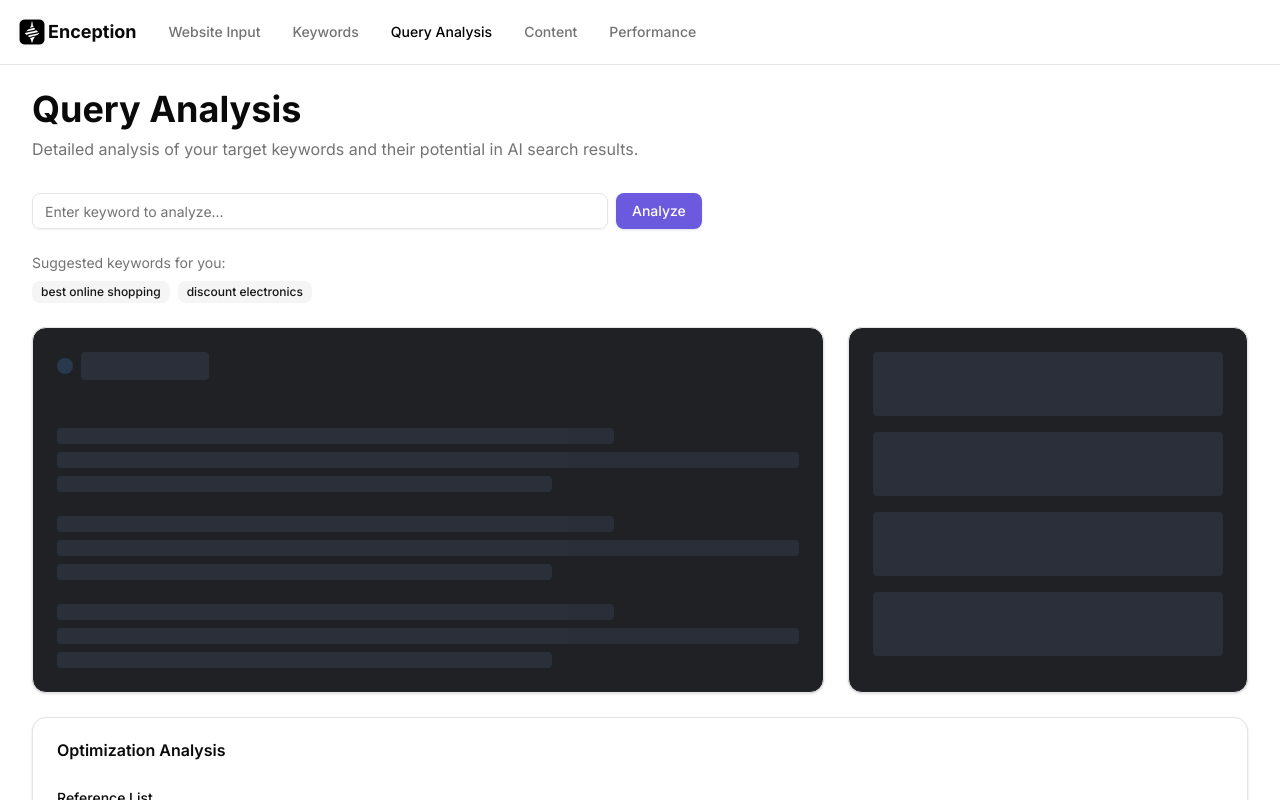
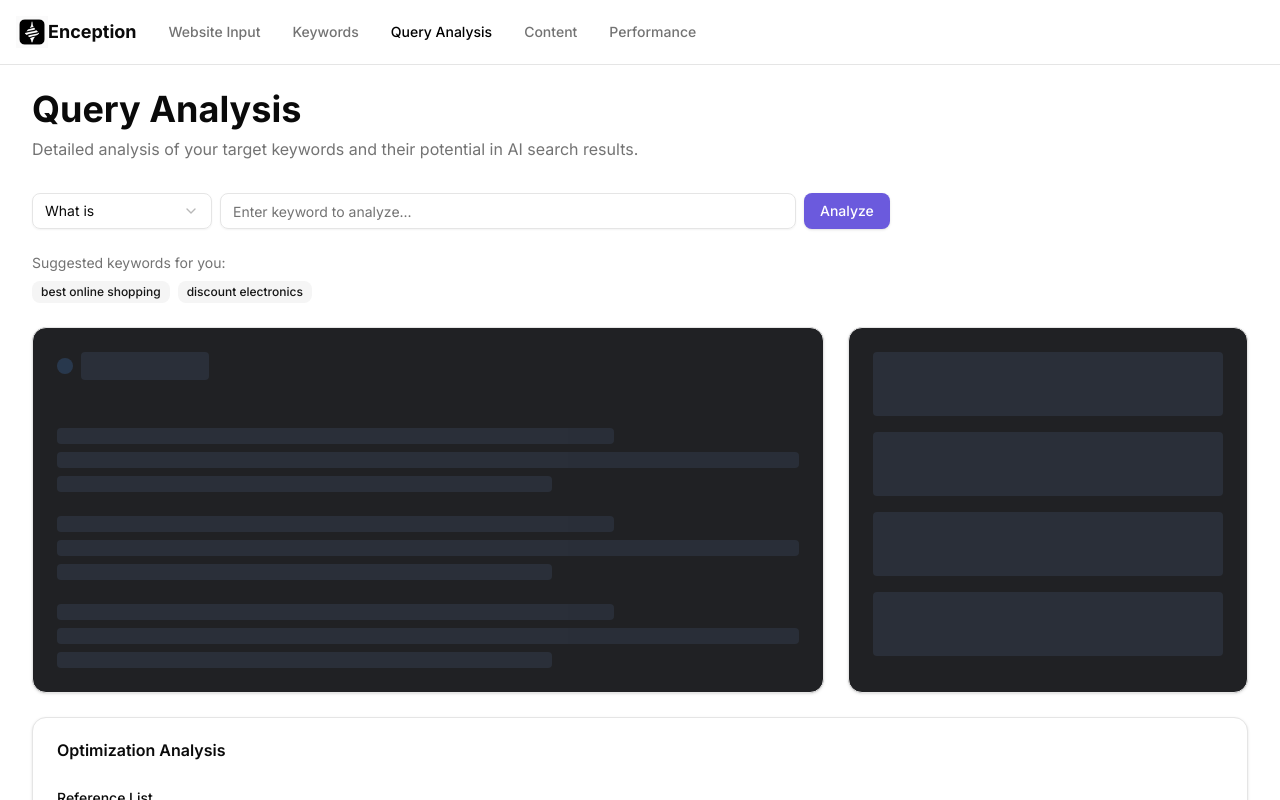
Before and after one commit to Qualia-Li/vona.ai, a Next.js app: page /query-analysis in a window 1280 px wide. Shown: the top 800 px of the page. Built offline with nearby package versions, Linux system fonts and the light colour scheme.

Commit message:
feat: Add prefix selection functionality

```diff
--- a/src/app/query-analysis/page.tsx
+++ b/src/app/query-analysis/page.tsx
@@ -15,11 +15,19 @@ import { Button } from "@/components/ui/button";
 import FAQ from "@/components/FAQ/FAQ";
 import { fetchAIOverview } from "@/lib/api/aiOverview";
 import CompetitorAnalysis from "@/components/CompetitorAnalysis/CompetitorAnalysis";
+import {
+  Select,
+  SelectContent,
+  SelectItem,
+  SelectTrigger,
+  SelectValue,
+} from "@/components/ui/select"
 
 export default function QueryAnalysisPage() {
   const { aiOverviewData, setAiOverviewData } = useAIOverview();
   const { keywords } = useKeywordsStore();
   const [query, setQuery] = useState("");
+  const [questionWord, setQuestionWord] = useState("what is");
 
   const handleKeywordClick = (term: string) => {
     setQuery(term);
@@ -69,6 +77,15 @@ export default function QueryAnalysisPage() {
       <div className="space-y-6">
         {/* Search Input Section */}
         <div className="flex gap-2">
+          <Select value={questionWord} onValueChange={setQuestionWord}>
+            <SelectTrigger className="w-[180px]">
+              <SelectValue placeholder="Select prefix" />
+            </SelectTrigger>
+            <SelectContent>
+              <SelectItem value="what is">What is</SelectItem>
+              <SelectItem value="how to">How to</SelectItem>
+            </SelectContent>
+          </Select>
           <Input
             placeholder="Enter keyword to analyze..."
             className="max-w-xl"
@@ -77,8 +94,9 @@ export default function QueryAnalysisPage() {
           />
           <Button onClick={() => {
             setAiOverviewData([], []);
-            console.log("Fetching AI Overview for query:", query);
-            fetchAIOverview(query).then((data) => {
+            const fullQuery = `${questionWord} ${query}`.trim();
+            console.log("Fetching AI Overview for query:", fullQuery);
+            fetchAIOverview(fullQuery).then((data) => {
               setAiOverviewData(data.text_blocks, data.references);
             });
           }}>Analyze</Button>
```
